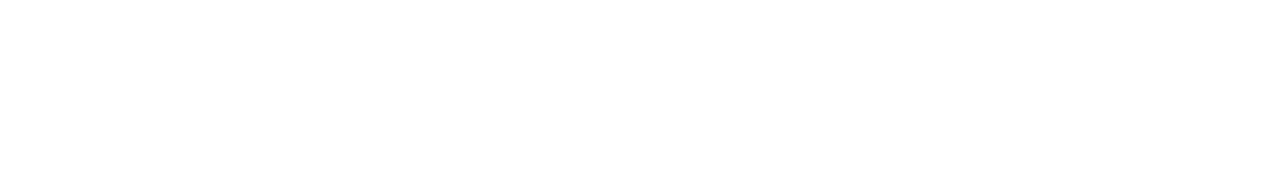
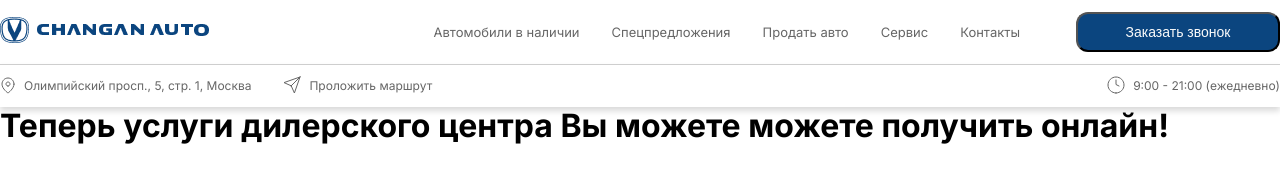
Before and after one commit to T-o-s-h-i-r-o/Test-Shapoval-AA, a plain HTML site: page index.html in a window 1280 px wide. Drawn offline with Linux system fonts and the light colour scheme.

Commit message:
add-top-with-css

```diff
--- a/index.html
+++ b/index.html
@@ -1,13 +1,76 @@
 <!DOCTYPE html>
-<html lang="en">
+<html lang="ru">
 
 <head>
     <meta charset="UTF-8">
     <meta name="viewport" content="width=device-width, initial-scale=1.0">
-    <title>Document</title>
+    <title>Changan Auto</title>
+    <link rel="preconnect" href="https://fonts.googleapis.com">
+    <link rel="preconnect" href="https://fonts.gstatic.com" crossorigin>
+    <link href="https://fonts.googleapis.com/css2?family=Inter:wght@100..900&display=swap" rel="stylesheet">
+    <link rel="stylesheet" href="style.css">
 </head>
 
 <body>
+    <div class="line"></div>
+
+    <div class="top center">
+        <header class="top__header">
+            <a class="logo" href="Index.html"><img src="img/logo.png" alt="logo" class="logo__img"></a>
+
+            <nav class="top__menu">
+                <div class="top__menu_links">
+                    <a class="top__menu_link" href="#">Автомобили в наличии</a>
+                    <a class="top__menu_link" href="#">Спецпредложения</a>
+                    <a class="top__menu_link" href="#">Продать авто</a>
+                    <a class="top__menu_link" href="#">Сервис</a>
+                    <a class="top__menu_link" href="#">Контакты</a>
+                </div>
+                <button class="order">Заказать звонок</button>
+            </nav>
+
+            <!-- <div class="menu-mob">
+                <a href="#"><img src="img/search.svg" alt="search"></a>
+                <a href="Catalog.html"><img src="img/menu.svg" alt="menu"></a>
+                <a href="Cart.html"><img src="img/cart.svg" alt="cart"></a>
+            </div> -->
+        </header>
+        <div class="top__data">
+            <section class="top__map-navigator">
+                <span class="top__map">
+                    <img src="img/icon/map-pin.svg" alt="map-pin">
+                    <a class="top__map-navigator_link" href="#">Олимпийский просп., 5, стр. 1, Москва</a>
+                </span>
+                <span class="top__navigator">
+                    <img src="img/icon/navigator.svg" alt="navigator">
+                    <a class="top__map-navigator_link" href="#">Проложить маршрут</a>
+                </span>
+            </section>
+            <section class="top__time">
+                <img src="img/icon/watch.svg" alt="watch">
+                <p class="top__time_text">9:00 - 21:00 (ежедневно)</p>
+            </section>
+        </div>
+    </div>
+
+    <div class="main center">
+        <h1 class="main__title">Теперь услуги дилерского центра Вы можете можете получить онлайн!</h1>
+        <div class="main__product-box">
+            <div class="product-content">
+
+            </div>
+            <div class="product-content">
+
+            </div>
+            <div class="product-content">
+
+            </div>
+            <div class="product-content">
+
+            </div>
+        </div>
+
+    </div>
 
 </body>
 
--- /dev/null
+++ b/style.scss
@@ -0,0 +1,117 @@
+* {
+    margin: 0;
+    padding: 0;
+}
+
+body {
+    font-family: "Inter", sans-serif;
+}
+
+.center {
+    padding-left: calc(50% - 648px);
+    padding-right: calc(50% - 648px);
+}
+
+a {
+    text-decoration: none;
+}
+
+.top {
+
+    &__header {
+        height: 64px;
+        display: flex;
+        align-items: center;
+        justify-content: space-between;
+    }
+
+    &__menu {
+        display: flex;
+
+        &_links {
+            display: flex;
+            align-items: center;
+            gap: 32px;
+            font-weight: 400;
+            font-size: 13px;
+            line-height: 20px;
+        }
+
+        &_link {
+            color: #666666;
+
+            &:hover {
+                text-decoration: underline;
+            }
+        }
+    }
+
+    &__data {
+        height: 42px;
+        display: flex;
+        align-items: center;
+        justify-content: space-between;
+        font-weight: 400;
+        font-size: 12px;
+        line-height: 15px;
+    }
+
+    &__map-navigator {
+        display: flex;
+        align-items: center;
+        gap: 32px;
+
+        &_link {
+            color: #666666;
+        }
+    }
+
+    &__map {
+        display: flex;
+        align-items: center;
+        gap: 8px;
+    }
+
+    &__navigator {
+        display: flex;
+        align-items: center;
+        gap: 8px;
+    }
+
+    &__time {
+        display: flex;
+        align-items: center;
+        gap: 8px;
+
+        &_text {
+            color: #666666;
+        }
+    }
+}
+
+.order {
+    margin-left: 56px;
+    height: 40px;
+    width: 204px;
+    font-weight: 500;
+    font-size: 14px;
+    line-height: 24px;
+    color: #FBFBFB;
+    background: #0B457F;
+    border-radius: 12px;
+    transition: all 0.4s;
+
+    &:hover {
+        background: #006CD8;
+    }
+}
+
+.line {
+    position: absolute;
+    border-top: 0.5px solid #CECECE;
+    box-shadow: 0px 4px 6px 0px rgba(0, 0, 0, 0.15);
+    height: 42px;
+    width: 100%;
+    margin-top: 64px;
+    position: absolute;
+}
```
Also changed, not shown: img/car1.png (added), img/car2.png (added), img/car3.png (added), img/circle.png (added), img/icon/map-pin.svg (added), img/icon/navigator.svg (added), img/icon/watch.svg (added), img/logo.png (added), img/play.png (added), img/search.png (added), img/telephone.png (added), style.css (added), 1 other file.
